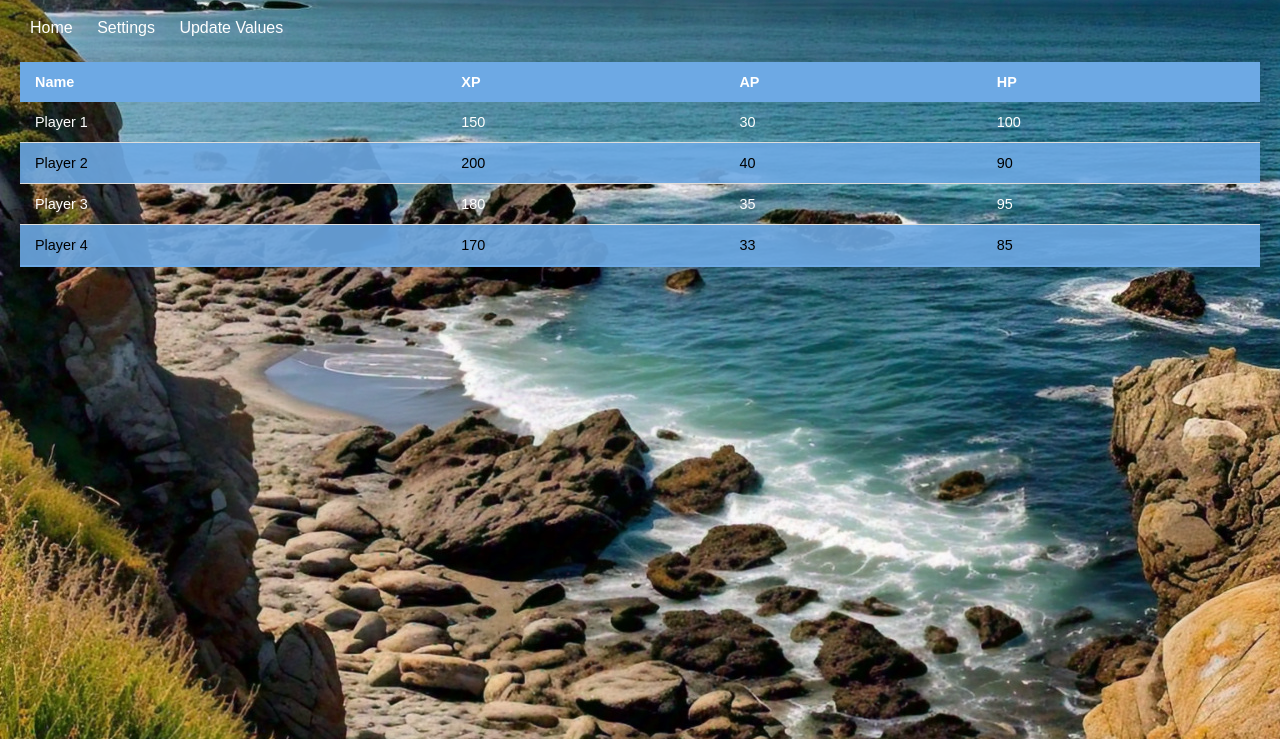
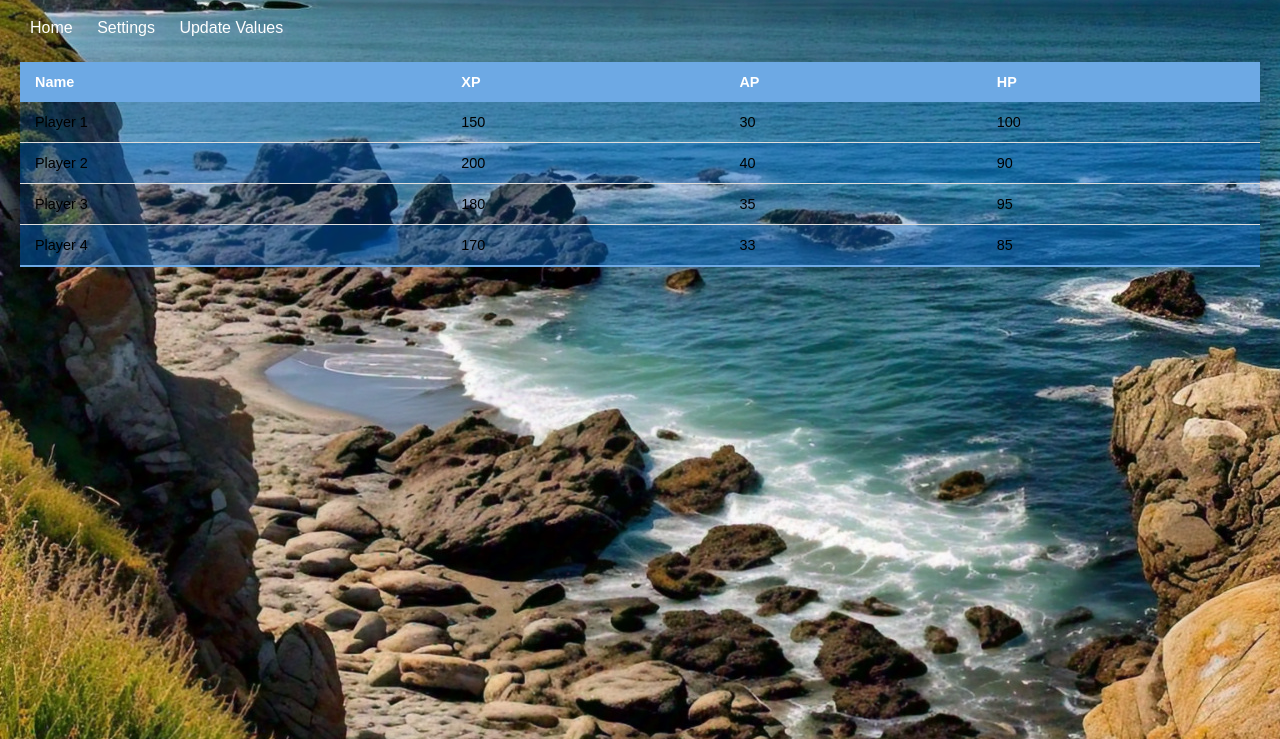
Before and after one commit to DarbCraft/Darbyon, a plain HTML site: page scoreboard.html in a window 1280 px wide. Shown: the part 61-800 px from the top of the page. Drawn offline with Linux system fonts and the light colour scheme.

Commit message:
Update scoreboard.html

```diff
--- a/scoreboard.html
+++ b/scoreboard.html
@@ -48,12 +48,13 @@
 }
 
 .styled-table tbody tr:nth-of-type(even) {
-            background-color: rgba(109, 169, 228, 0.9); /* Light blue with transparency, slightly more opaque */
-            color: #000; /* Darker text for readability */
+    background-color: rgba(2, 94, 186, 0.5); /* #025eba at 50% opacity */
+    color: #000; /* Black text for even rows */
 }
 
-        .styled-table tbody tr:nth-of-type(odd):nth-child(n+4) {
-            color: #005b96; /* Darker blue text for odd rows after row three */
+.styled-table tbody tr:nth-of-type(odd) {
+    background-color: rgba(2, 94, 186, 0.25); /* #025eba at 25% opacity */
+    color: #000; /* Black text for odd rows */
 }
 
 .styled-table tbody tr:last-of-type {
```
Lines whose indentation alone changed are shown as unchanged.
